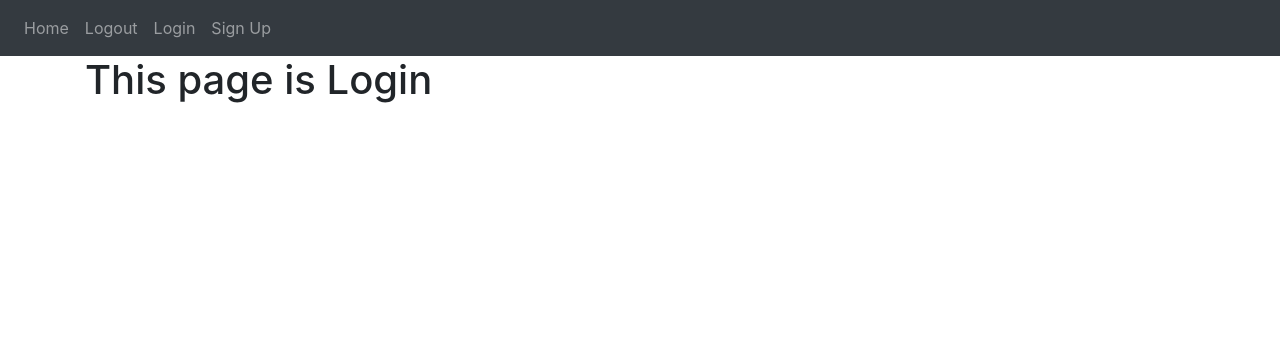
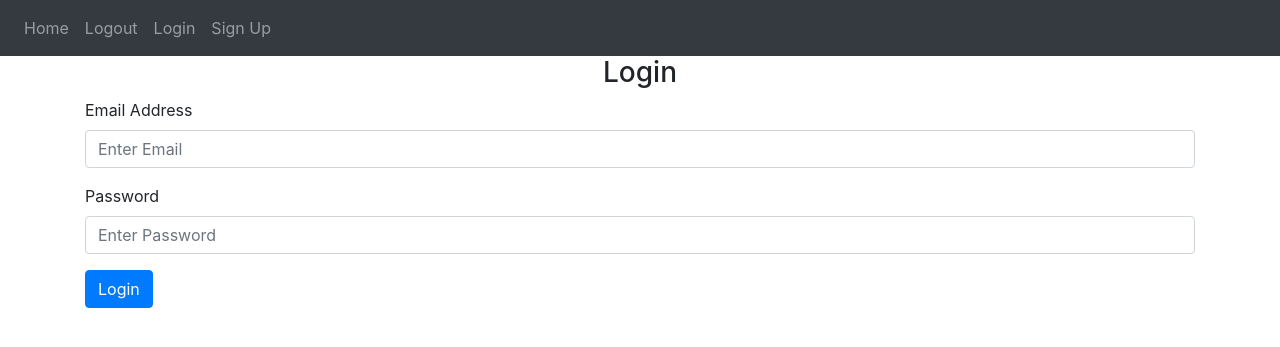
Before and after one commit to kemal8/Task-Listing-Web-App-Python, a Flask app: page /login in a window 1280 px wide. Shown: the top 347 px of the page. Run offline with Flask 3, Linux system fonts and the light colour scheme; some libraries are stand-ins or nearby versions.

Commit message:
login page html

```diff
--- a/website/templates/login.html
+++ b/website/templates/login.html
@@ -1,2 +1,25 @@
 {% extends "base.html" %} {% block title %}Login{% endblock %}
-{% block content %} <h1>This page is Login</h1> {% endblock %}
+{% block content %}
+<form method="POST">
+    <h3 align="center">Login </h3>
+    <div class="form-group">
+        <label for="email">Email Address</label>
+        <input
+            type="email"
+            class="form-control"
+            id="email"
+            name="email"
+            placeholder="Enter Email">
+    </div>
+    <div class="form-group">
+        <label for="email">Password</label>
+        <input
+            type="password"
+            class="form-control"
+            id="password"
+            name="password"
+            placeholder="Enter Password">
+    </div>
+    <button type="submit" class="btn btn-primary">Login</button>
+</form>
+{% endblock %}
```
Also changed, not shown: website/templates/sign_up.html (+0 -9 lines).
